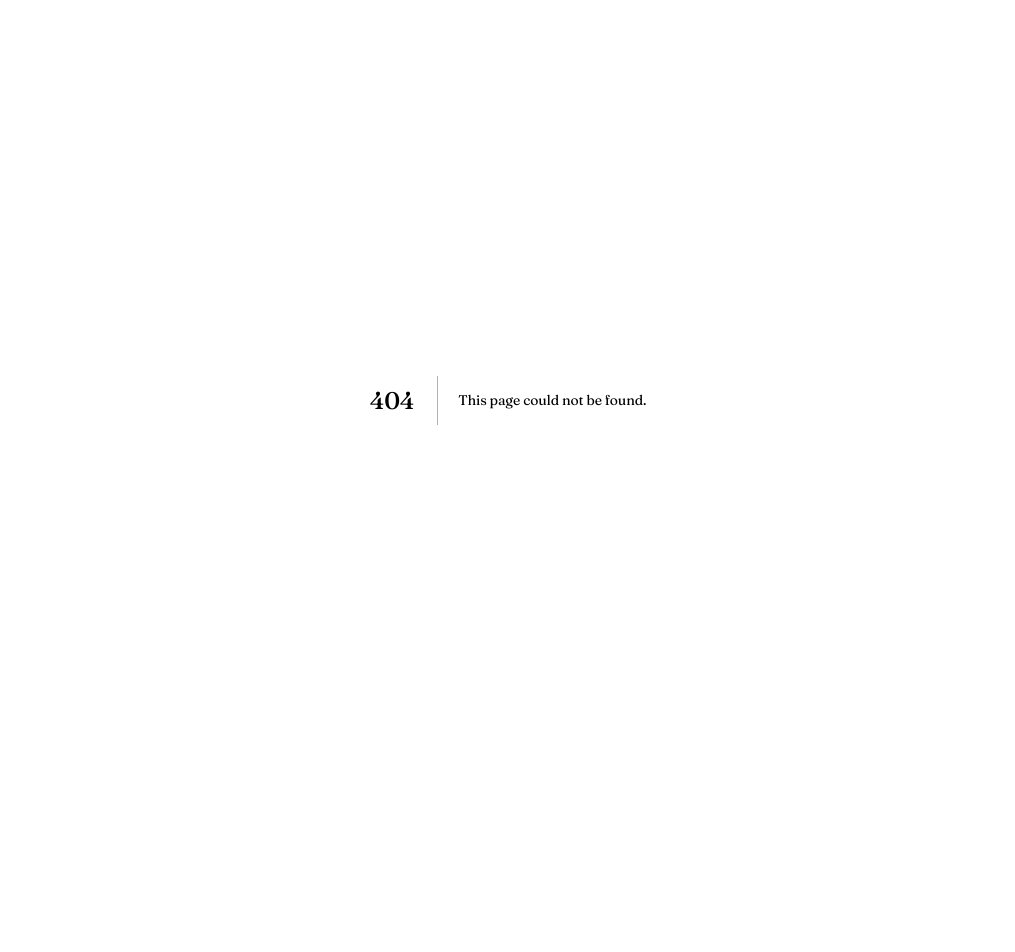
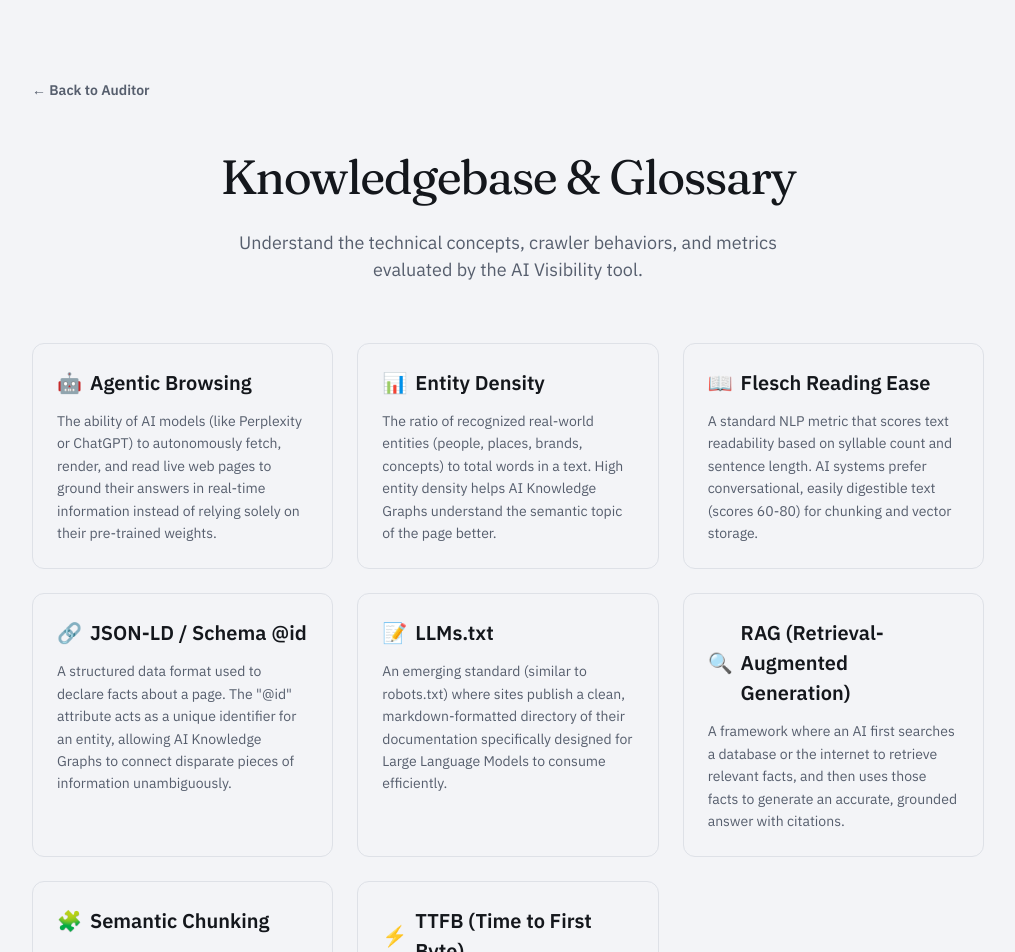
Before and after one commit to Nishant-thc/AI-Visibility, a Next.js app: page /glossary in a window 1280 px wide. Before the commit this address had no page. Shown: the top 952 px of the page, without its empty margins (132-1147 px from the left). Before the commit the page ends 800 px from the top, so only its background shows below. Built offline with nearby package versions, Linux system fonts and the light colour scheme; no server answers.

Commit message:
feat: Add GA4 tracking, Crawler Radar UI fix, and Glossary page

```diff
--- /dev/null
+++ b/src/app/glossary/page.js
@@ -0,0 +1,85 @@
+import Link from 'next/link';
+import styles from './page.module.css';
+
+export const metadata = {
+  title: 'Glossary - AI Visibility Auditor',
+  description: 'Knowledgebase and definitions for AI visibility metrics, crawlers, and concepts.',
+};
+
+export default function GlossaryPage() {
+  const terms = [
+    {
+      term: 'Agentic Browsing',
+      def: 'The ability of AI models (like Perplexity or ChatGPT) to autonomously fetch, render, and read live web pages to ground their answers in real-time information instead of relying solely on their pre-trained weights.',
+      icon: '🤖'
+    },
+    {
+      term: 'Entity Density',
+      def: 'The ratio of recognized real-world entities (people, places, brands, concepts) to total words in a text. High entity density helps AI Knowledge Graphs understand the semantic topic of the page better.',
+      icon: '📊'
+    },
+    {
+      term: 'Flesch Reading Ease',
+      def: 'A standard NLP metric that scores text readability based on syllable count and sentence length. AI systems prefer conversational, easily digestible text (scores 60-80) for chunking and vector storage.',
+      icon: '📖'
+    },
+    {
+      term: 'JSON-LD / Schema @id',
+      def: 'A structured data format used to declare facts about a page. The "@id" attribute acts as a unique identifier for an entity, allowing AI Knowledge Graphs to connect disparate pieces of information unambiguously.',
+      icon: '🔗'
+    },
+    {
+      term: 'LLMs.txt',
+      def: 'An emerging standard (similar to robots.txt) where sites publish a clean, markdown-formatted directory of their documentation specifically designed for Large Language Models to consume efficiently.',
+      icon: '📝'
+    },
+    {
+      term: 'RAG (Retrieval-Augmented Generation)',
+      def: 'A framework where an AI first searches a database or the internet to retrieve relevant facts, and then uses those facts to generate an accurate, grounded answer with citations.',
+      icon: '🔍'
+    },
+    {
+      term: 'Semantic Chunking',
+      def: 'The process of breaking a large document into smaller, meaningful pieces (chunks) so that a vector database can index them accurately. Poor heading hierarchy breaks semantic chunking.',
+      icon: '🧩'
+    },
+    {
+      term: 'TTFB (Time to First Byte)',
+      def: 'The time it takes for a web server to send the very first byte of data after receiving a request. AI bots often have strict 5 to 10-second timeouts, so a high TTFB can cause the AI to abandon the crawl.',
+      icon: '⚡'
+    }
+  ];
+
+  return (
+    <div className={styles.glossaryWrap}>
+      <Link href="/" className={styles.backLink}>
+        ← Back to Auditor
+      </Link>
+
+      <header className={styles.header}>
+        <h1 className={styles.title}>Knowledgebase &amp; Glossary</h1>
+        <p className={styles.subtitle}>
+          Understand the technical concepts, crawler behaviors, and metrics evaluated by the AI Visibility tool.
+        </p>
+      </header>
+
+      <div className={styles.grid}>
+        {terms.map((t, i) => (
+          <div key={i} className={styles.card}>
+            <div className={styles.term}>
+              <span>{t.icon}</span>
+              {t.term}
+            </div>
+            <p className={styles.definition}>
+              {t.def}
+            </p>
+          </div>
+        ))}
+      </div>
+
+      <footer className={styles.footer}>
+        Built by <a href="https://thehubcontent.com" target="_blank" rel="noopener noreferrer" style={{ color: 'var(--ink)', fontWeight: 600, textDecoration: 'none', borderBottom: '1px solid var(--ink)' }}>The Hub Content</a>
+      </footer>
+    </div>
+  );
+}
--- /dev/null
+++ b/src/app/glossary/page.module.css
@@ -0,0 +1,89 @@
+.glossaryWrap {
+  min-height: 100vh;
+  padding: 80px 24px;
+  max-width: 1000px;
+  margin: 0 auto;
+}
+
+.header {
+  text-align: center;
+  margin-bottom: 60px;
+}
+
+.title {
+  font-family: var(--font-serif);
+  font-size: 48px;
+  font-weight: 400;
+  color: var(--ink);
+  letter-spacing: -0.03em;
+  margin: 0 0 16px 0;
+}
+
+.subtitle {
+  font-size: 18px;
+  color: var(--ink-soft);
+  max-width: 600px;
+  margin: 0 auto;
+  line-height: 1.5;
+}
+
+.backLink {
+  display: inline-flex;
+  align-items: center;
+  color: var(--ink-soft);
+  text-decoration: none;
+  font-size: 14px;
+  font-weight: 600;
+  margin-bottom: 40px;
+  transition: color 0.2s ease;
+}
+
+.backLink:hover {
+  color: var(--ink);
+}
+
+.grid {
+  display: grid;
+  gap: 24px;
+  grid-template-columns: repeat(auto-fill, minmax(300px, 1fr));
+}
+
+.card {
+  background: var(--bg);
+  border: 1px solid var(--line);
+  border-radius: 12px;
+  padding: 24px;
+  transition: all 0.2s ease;
+}
+
+.card:hover {
+  border-color: rgba(255, 255, 255, 0.25);
+  box-shadow: 0 8px 30px rgba(0, 0, 0, 0.4);
+  transform: translateY(-2px);
+}
+
+.term {
+  font-size: 20px;
+  font-weight: 600;
+  color: var(--ink);
+  margin-bottom: 12px;
+  display: flex;
+  align-items: center;
+  gap: 8px;
+}
+
+.definition {
+  font-size: 14px;
+  color: var(--ink-soft);
+  line-height: 1.6;
+  margin: 0;
+}
+
+.footer {
+  text-align: center;
+  padding: 60px 0 20px;
+  font-size: 13px;
+  color: var(--ink-faint);
+  border-top: 1px solid var(--line);
+  margin-top: 60px;
+}
--- a/src/app/layout.js
+++ b/src/app/layout.js
@@ -1,4 +1,5 @@
 import { Fraunces, IBM_Plex_Sans, IBM_Plex_Mono } from 'next/font/google';
+import Script from 'next/script';
 import './globals.css';
 
 const fraunces = Fraunces({
@@ -37,6 +38,22 @@ export const metadata = {
 export default function RootLayout({ children }) {
   return (
     <html lang="en" className={`${fraunces.variable} ${ibmPlexSans.variable} ${ibmPlexMono.variable}`} suppressHydrationWarning>
+      <head>
+        <Script
+          src={`https://www.googletagmanager.com/gtag/js?id=${process.env.NEXT_PUBLIC_GA_MEASUREMENT_ID}`}
+          strategy="afterInteractive"
+        />
+        <Script id="google-analytics" strategy="afterInteractive">
+          {`
+            window.dataLayer = window.dataLayer || [];
+            function gtag(){dataLayer.push(arguments);}
+            gtag('js', new Date());
+            gtag('config', '${process.env.NEXT_PUBLIC_GA_MEASUREMENT_ID}', {
+              page_path: window.location.pathname,
+            });
+          `}
+        </Script>
+      </head>
       <body suppressHydrationWarning>{children}</body>
     </html>
   );
--- a/src/app/page.module.css
+++ b/src/app/page.module.css
@@ -1825,6 +1825,7 @@
   display: flex;
   align-items: center;
   gap: 6px;
+  white-space: nowrap;
 }
 
 .botOrbitNodeActive, .botOrbitNode:hover {
```
Also changed, not shown: src/app/page.js (+14 -2 lines).
